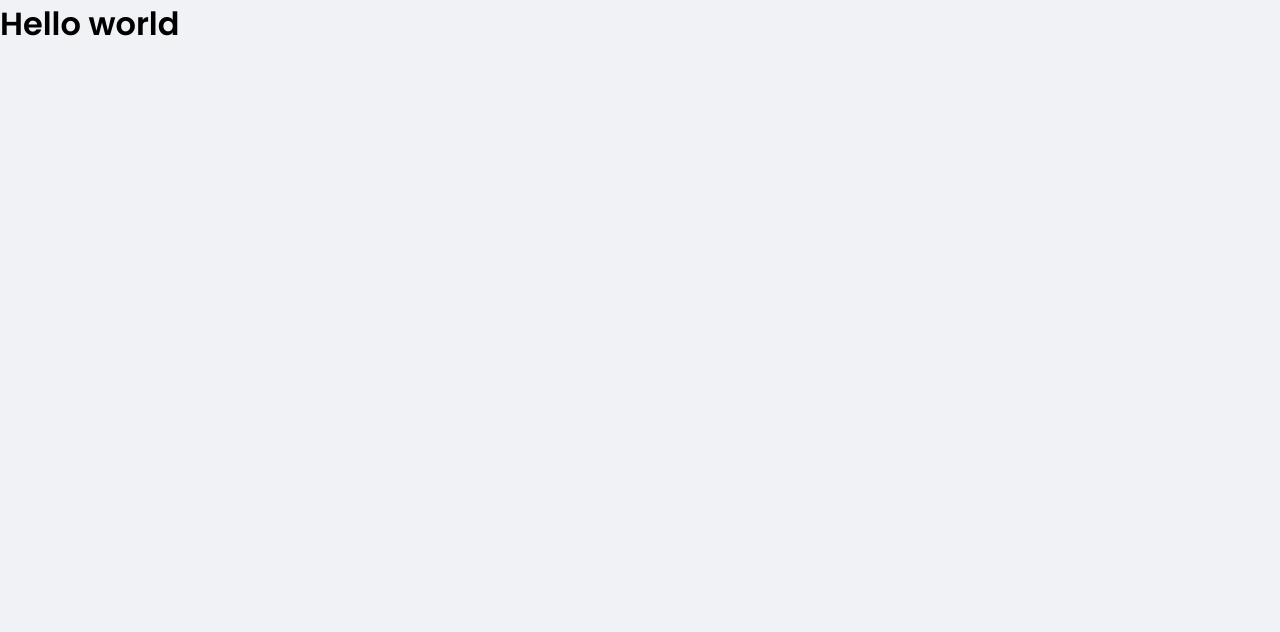
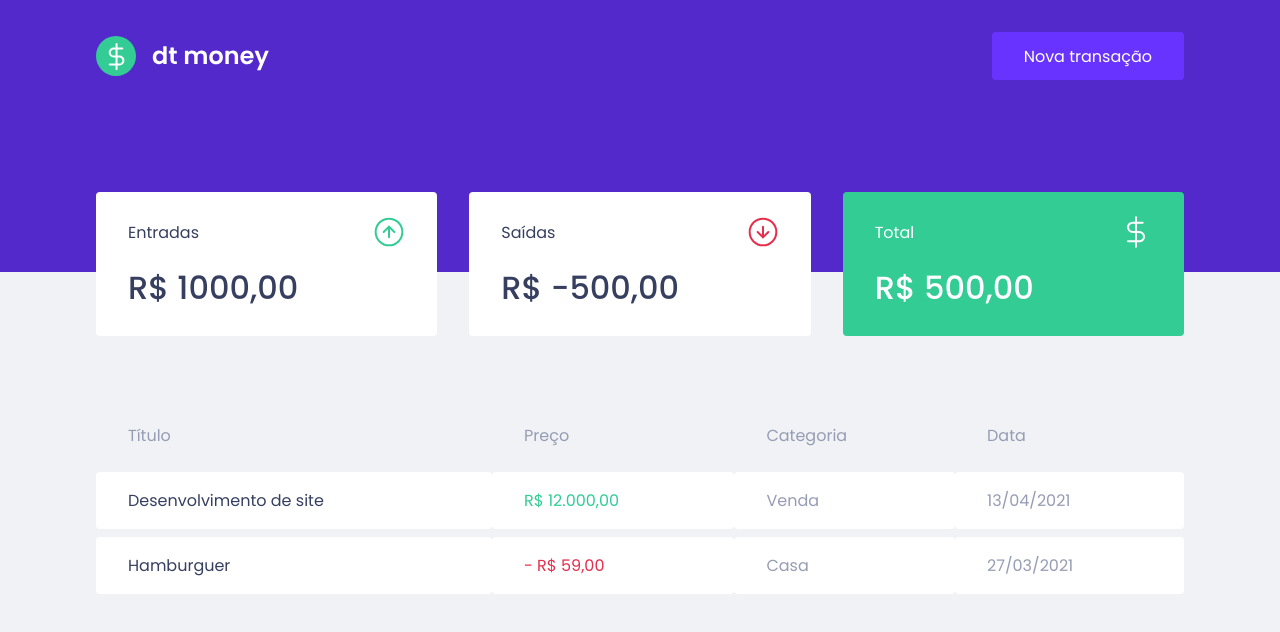
Before and after one commit to ivanvinicius/dtmoney, a React (Create React App) app: page / in a window 1280 px wide. Shown: the top 632 px of the page. Built offline with nearby package versions, Linux system fonts and the light colour scheme.

Commit message:
feat: dashboard page

```diff
--- a/public/index.html
+++ b/public/index.html
@@ -7,7 +7,7 @@
     <meta charset="utf-8" />
     <meta name="viewport" content="width=device-width, initial-scale=1" />
     <link rel="shortcut icon" href="favicon.png" type="image/png">
-    <link href="https://fonts.googleapis.com/css2?family=Poppins:wght@400;600&display=swap" rel="stylesheet">
+    <link href="https://fonts.googleapis.com/css2?family=Poppins:wght@400;500;600&display=swap" rel="stylesheet">
 
     <title>dtmoney</title>
   </head>
--- a/src/App.tsx
+++ b/src/App.tsx
@@ -1,10 +1,14 @@
 import { GlobalStyle } from './styles/global'
+
+import { Dashboard } from './components/Dashboard'
+import { Header } from './components/Header'
 
 export function App() {
   return (
     <>
       <GlobalStyle />
-      <h1>Hello world</h1>
+      <Header />
+      <Dashboard />
     </>
   )
 }
--- /dev/null
+++ b/src/components/Dashboard/index.tsx
@@ -0,0 +1,13 @@
+import { Summary } from '../Summary'
+import { TransactionsTable } from '../TransactionsTable'
+
+import { Container } from './styles'
+
+export function Dashboard() {
+  return (
+    <Container>
+      <Summary />
+      <TransactionsTable />
+    </Container>
+  )
+}
--- /dev/null
+++ b/src/components/Dashboard/styles.ts
@@ -0,0 +1,8 @@
+import styled from 'styled-components'
+
+export const Container = styled.div`
+  margin: 0 auto;
+  max-width: 1120px;
+
+  padding: 0 1rem;
+`
--- /dev/null
+++ b/src/components/Header/index.tsx
@@ -0,0 +1,15 @@
+import logoSvg from '../../assets/logo.svg'
+
+import { Container, Content } from './styles'
+
+export function Header() {
+  return (
+    <Container>
+      <Content>
+        <img src={logoSvg} alt="dt money" />
+
+        <button type="button">Nova transação</button>
+      </Content>
+    </Container>
+  )
+}
--- /dev/null
+++ b/src/components/Header/styles.ts
@@ -0,0 +1,30 @@
+import styled from 'styled-components'
+
+export const Container = styled.header`
+  background-color: var(--blue);
+`
+
+export const Content = styled.div`
+  margin: 0 auto;
+  max-width: 1120px;
+
+  padding: 2rem 1rem 12rem;
+  display: flex;
+  align-items: center;
+  justify-content: space-between;
+
+  button {
+    font-size: 1rem;
+    color: var(--shape);
+    background-color: var(--blueLight);
+    border: 0;
+    padding: 0 2rem;
+    border-radius: 0.25rem;
+    height: 3rem;
+    transition: filter 0.2s;
+
+    &:hover {
+      filter: brightness(0.9);
+    }
+  }
+`
--- /dev/null
+++ b/src/components/Summary/index.tsx
@@ -0,0 +1,35 @@
+import incomeSvg from '../../assets/income.svg'
+import outcomeSvg from '../../assets/outcome.svg'
+import totalSvg from '../../assets/total.svg'
+
+import { Container } from './styles'
+
+export function Summary() {
+  return (
+    <Container>
+      <div>
+        <header>
+          <p>Entradas</p>
+          <img src={incomeSvg} alt="Entradas" />
+        </header>
+        <strong>R$ 1000,00</strong>
+      </div>
+
+      <div>
+        <header>
+          <p>Saídas</p>
+          <img src={outcomeSvg} alt="Saídas" />
+        </header>
+        <strong>R$ -500,00</strong>
+      </div>
+
+      <div className="total">
+        <header>
+          <p>Total</p>
+          <img src={totalSvg} alt="Total" />
+        </header>
+        <strong>R$ 500,00</strong>
+      </div>
+    </Container>
+  )
+}
--- /dev/null
+++ b/src/components/Summary/styles.ts
@@ -0,0 +1,34 @@
+import styled from 'styled-components'
+
+export const Container = styled.div`
+  display: grid;
+  grid-template-columns: repeat(3, 1fr);
+  gap: 2rem;
+  margin-top: -5rem;
+
+  div {
+    background-color: var(--shape);
+    padding: 1.5rem 2rem;
+    border-radius: 0.25rem;
+    color: var(--title);
+
+    &.total {
+      background-color: var(--green);
+      color: var(--shape);
+    }
+  }
+
+  header {
+    display: flex;
+    align-items: center;
+    justify-content: space-between;
+  }
+
+  strong {
+    display: block;
+    margin-top: 1rem;
+    line-height: 3rem;
+    font-size: 2rem;
+    font-weight: 500;
+  }
+`
--- /dev/null
+++ b/src/components/TransactionsTable/index.tsx
@@ -0,0 +1,33 @@
+import { Container } from './styles'
+
+export function TransactionsTable() {
+  return (
+    <Container>
+      <table>
+        <thead>
+          <tr>
+            <th>Título</th>
+            <th>Preço</th>
+            <th>Categoria</th>
+            <th>Data</th>
+          </tr>
+        </thead>
+
+        <tbody>
+          <tr>
+            <td>Desenvolvimento de site</td>
+            <td className="income">R$ 12.000,00</td>
+            <td>Venda</td>
+            <td>13/04/2021</td>
+          </tr>
+          <tr>
+            <td>Hamburguer</td>
+            <td className="outcome">- R$ 59,00</td>
+            <td>Casa</td>
+            <td>27/03/2021</td>
+          </tr>
+        </tbody>
+      </table>
+    </Container>
+  )
+}
--- /dev/null
+++ b/src/components/TransactionsTable/styles.ts
@@ -0,0 +1,38 @@
+import styled from 'styled-components'
+
+export const Container = styled.div`
+  margin-top: 4rem;
+
+  table {
+    width: 100%;
+    border-spacing: 0 0.5rem;
+
+    th {
+      color: var(--body);
+      font-weight: 400;
+      padding: 1rem 2rem;
+      text-align: left;
+      line-height: 1.5rem;
+    }
+
+    td {
+      padding: 1rem 2rem;
+      border: 0;
+      background-color: var(--shape);
+      border-radius: 0.25rem;
+      color: var(--body);
+
+      &:first-child {
+        color: var(--title);
+      }
+
+      &.income {
+        color: var(--green);
+      }
+
+      &.outcome {
+        color: var(--red);
+      }
+    }
+  }
+`
--- a/src/styles/global.ts
+++ b/src/styles/global.ts
@@ -1,10 +1,11 @@
-import {createGlobalStyle} from 'styled-components'
+import { createGlobalStyle } from 'styled-components'
 
 export const GlobalStyle = createGlobalStyle`
   :root {
     --shape: #FFFFFF;
     --background: #F0F2F5;
 
+    --green: #33cc95;
     --red: #E52E4D;
     --blue: #5429CC;
     --blueLight: #6933FF;
```
Also changed, not shown: 1 other file (tests, documents, lock files or other folders).
